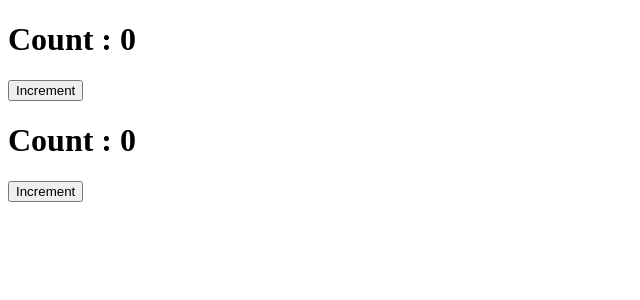
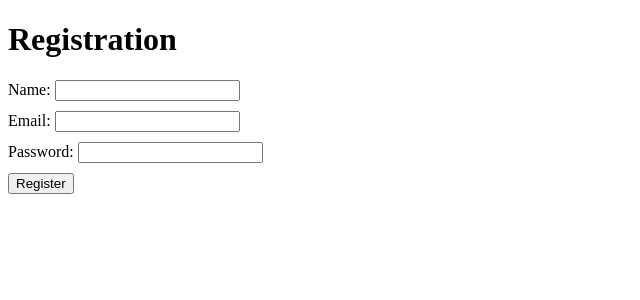
Before and after one commit to faizulislamfair/React, a React (Create React App) app in the folder Anisul Islam Tutorials/my-app/: page / in a window 1280 px wide. Shown: the top 300 px of the page, without its empty margins (0-640 px from the left). Built offline with nearby package versions, Linux system fonts and the light colour scheme.

Commit message:
form, useState, onChange in functional component

```diff
--- a/Anisul Islam Tutorials/my-app/src/App.js
+++ b/Anisul Islam Tutorials/my-app/src/App.js
@@ -1,12 +1,10 @@
 import React from "react";
-import HOOKS_USESTATE1 from "./HOOKS_USESTATE/index1";
-import HOOKS_USESTATE2 from "./HOOKS_USESTATE/index2";
+import FORM from "./FORM/FORM";
 
 function App() {
      return(
        <div>
-         <HOOKS_USESTATE1 />
-         <HOOKS_USESTATE2 />
+        <FORM />
        </div>
      )
 }
--- /dev/null
+++ b/Anisul Islam Tutorials/my-app/src/FORM/FORM.js
@@ -0,0 +1,86 @@
+import React, { useState } from "react";
+import style from './form.module.css'
+
+
+function FORM() {
+
+   const [name, setName] = useState('')
+   const [email, setEmail] = useState('')
+   const [password, setPassword] = useState('')
+
+
+   const handleNameChange = (e) => {
+        setName(e.target.value);
+   }
+
+
+   const handleEmailChange = (e) => {
+        setEmail(e.target.value);
+   }
+
+
+   const handlePasswordChange = (e) => {
+        setPassword(e.target.value);
+   }
+
+
+   const handleSubmit = (e) => {
+       console.log("Form is submitted");
+       let userInfo = {
+           name : name,
+           email : email,
+           password : password
+       }
+       console.log(userInfo);
+       e.preventDefault();
+   }
+
+
+    return (
+        <div>
+
+          <h1>Registration</h1>
+          <form action="" onSubmit={handleSubmit}>
+
+              <div className={style.formGroup}>
+              <label htmlFor="name">Name: </label>
+              <input type="text"
+                     name="name"
+                     id="name"
+                     value={name}
+                     onChange={handleNameChange}
+                     required />
+              </div>
+
+              <div className={style.formGroup}>
+              <label htmlFor="email">Email: </label>
+              <input type="email"
+                     name="email"
+                     id="email"
+                     value={email}
+                     onChange={handleEmailChange}
+                     required />
+              </div>
+
+              <div className={style.formGroup}>
+              <label htmlFor="password">Password: </label>
+              <input type="password"
+                     name="password"
+                     id="password"
+                     value={password}
+                     onChange={handlePasswordChange}
+                     required />
+              </div>
+
+              <div className={style.formGroup}>
+                  <button type="submit">Register</button>
+              </div>
+
+
+          </form>
+
+        </div>
+    )
+}
+
+export default FORM;
--- /dev/null
+++ b/Anisul Islam Tutorials/my-app/src/FORM/form.module.css
@@ -0,0 +1,3 @@
+.formGroup{
+    margin-bottom: 10px;
+}
```
